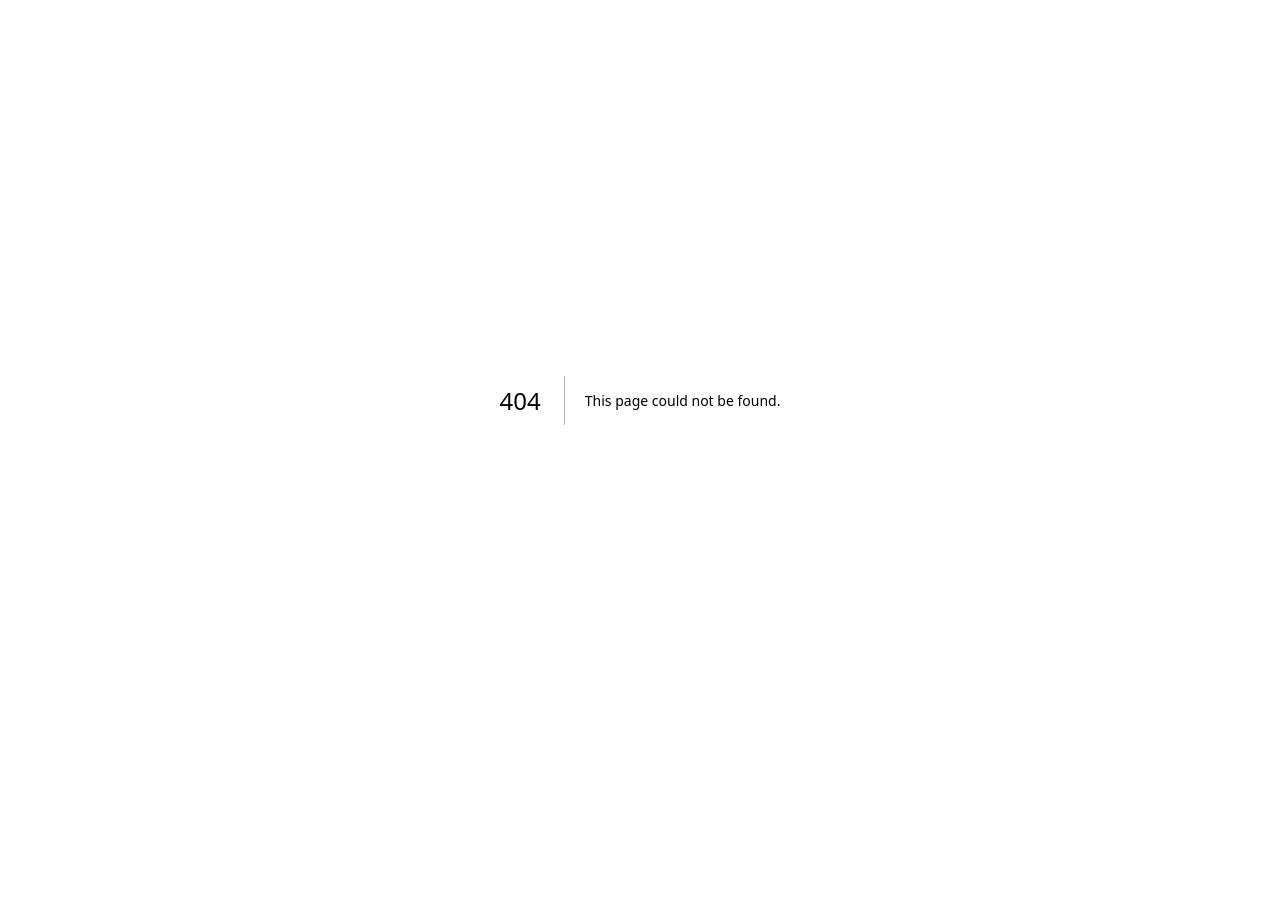
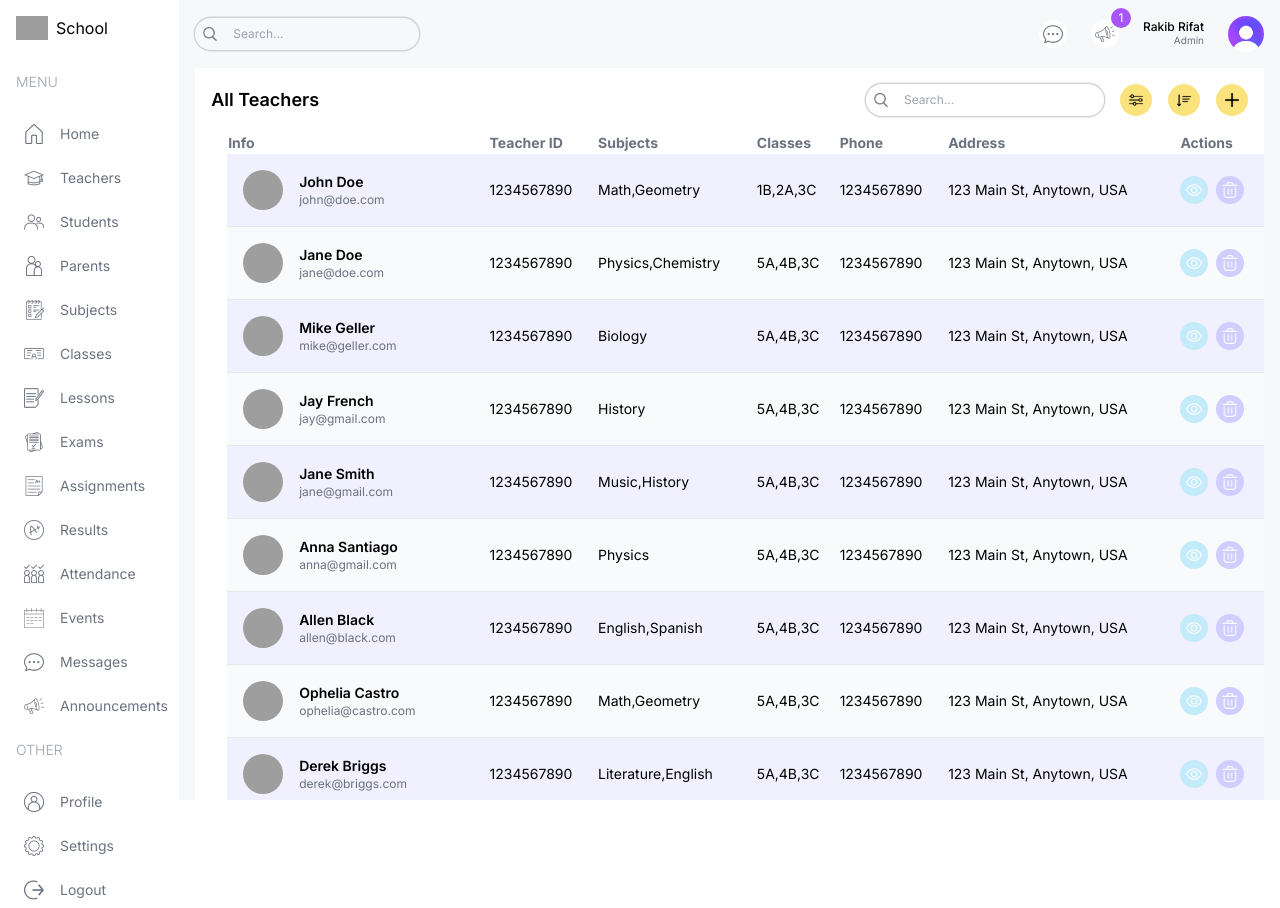
Before and after one commit to mdarrakibislamrifat/next-dashboard-ui, a Next.js app: page /list/students in a window 1280 px wide. Before the commit this address had no page. Before the commit the page ends 800 px from the top, so only its background shows below. Built offline with nearby package versions, Linux system fonts and the light colour scheme; grey boxes are pictures that could not be loaded.

Commit message:
student page list setup

```diff
--- /dev/null
+++ b/src/app/(dashboard)/list/students/page.tsx
@@ -0,0 +1,126 @@
+import Pagination from "@/components/Pagination";
+import Table from "@/components/Table";
+import TableSearch from "@/components/TableSearch";
+import { role, teachersData } from "@/lib/data";
+import Image from "next/image";
+import Link from "next/link";
+import React from "react";
+
+type Teacher = {
+  id: number;
+  teacherId: string;
+  name: string;
+  email: string;
+  photo: string;
+  phone: string;
+  subjects: string[];
+  classes: string[];
+  address: string;
+};
+
+const columns = [
+  {
+    header: "Info",
+    accessor: "info",
+  },
+  {
+    header: "Teacher ID",
+    accessor: "teacherId",
+    className: "hidden md:table-cell",
+  },
+  {
+    header: "Subjects",
+    accessor: "subjects",
+    className: "hidden md:table-cell",
+  },
+  {
+    header: "Classes",
+    accessor: "classes",
+    className: "hidden md:table-cell",
+  },
+  {
+    header: "Phone",
+    accessor: "phone",
+    className: "hidden lg:table-cell",
+  },
+  {
+    header: "Address",
+    accessor: "address",
+    className: "hidden lg:table-cell",
+  },
+  {
+    header: "Actions",
+    accessor: "actions",
+  },
+];
+
+const StudentListPage = () => {
+  const renderRow = (item: Teacher) => (
+    <tr
+      key={item.id}
+      className="border-b border-gray-200 even:bg-slate-50 text-sm hover: bg-rifatPurpleLight"
+    >
+      <td className="flex items-center gap-4 p-4">
+        <Image
+          src={item.photo}
+          alt=""
+          width={40}
+          height={40}
+          className="md:hidden xl:block w-10 h-10 rounded-full object-cover"
+        />
+        <div className="flex flex-col">
+          <h3 className="font-semibold">{item.name}</h3>
+          <p className="text-xs text-gray-500">{item?.email}</p>
+        </div>
+      </td>
+      <td className="hidden md:table-cell">{item.teacherId}</td>
+      <td className="hidden md:table-cell">{item.subjects.join(",")}</td>
+      <td className="hidden md:table-cell">{item.classes.join(",")}</td>
+      <td className="hidden md:table-cell">{item.phone}</td>
+      <td className="hidden md:table-cell">{item.address}</td>
+      <td>
+        <div className="flex items-center gap-2">
+          <Link href={`/list/teachers/${item.id}`}>
+            <button className="w-7 h-7 flex justify-center items-center rounded-full bg-rifatSky ">
+              <Image src="/view.png" alt="" width={16} height={16} />
+            </button>
+          </Link>
+          {role === "admin" && (
+            <button className="w-7 h-7 flex justify-center items-center rounded-full bg-rifatPurple ">
+              <Image src="/delete.png" alt="" width={16} height={16} />
+            </button>
+          )}
+        </div>
+      </td>
+    </tr>
+  );
+
+  return (
+    <div className="bg-white p-4 m-4 mt-0">
+      {/* TOP */}
+      <div className="flex items-center justify-between">
+        <h1 className="hidden md:block text-lg font-semibold">All Teachers</h1>
+        <div className="flex flex-col md:flex-row items-center gap-4 w-full md:w-auto">
+          <TableSearch />
+          <div className="flex items-center gap-4 self-end">
+            <button className="w-8 h-8 flex items-center justify-center rounded-full bg-rifatYellow">
+              <Image src="/filter.png" alt="" width={14} height={14} />
+            </button>
+            <button className="w-8 h-8 flex items-center justify-center rounded-full bg-rifatYellow">
+              <Image src="/sort.png" alt="" width={14} height={14} />
+            </button>
+            <button className="w-8 h-8 flex items-center justify-center rounded-full bg-rifatYellow">
+              <Image src="/plus.png" alt="" width={14} height={14} />
+            </button>
+          </div>
+        </div>
+      </div>
+      {/* List*/}
+      <Table columns={columns} renderRow={renderRow} data={teachersData} />
+      {/* Pagination */}
+      <Pagination />
+    </div>
+  );
+};
+
+export default StudentListPage;
```
